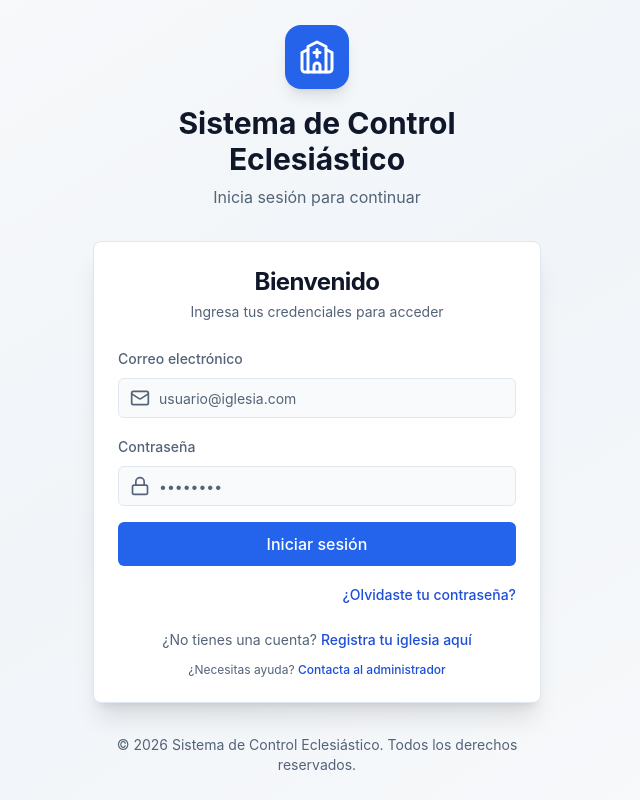
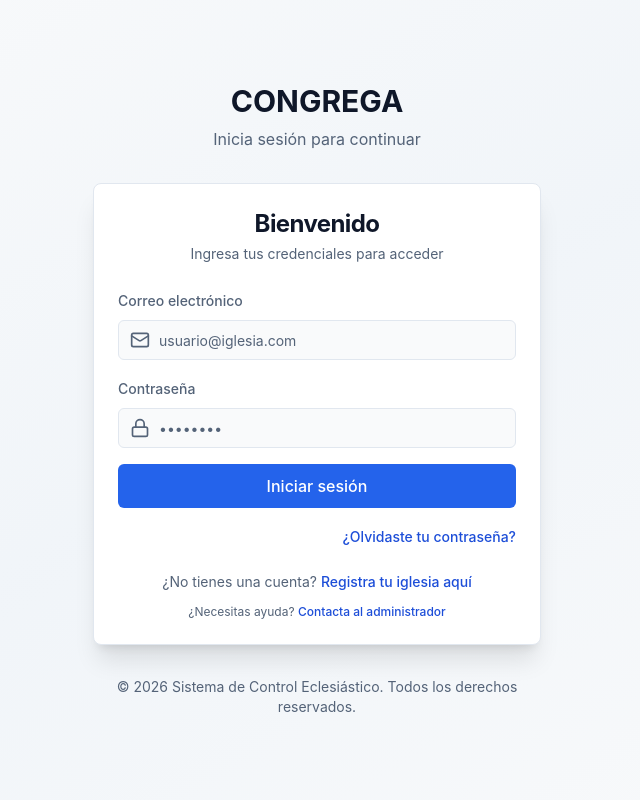
Before and after one commit to Alfredo-Hammer/church-register-frontend, a React (Vite) app: page /login in a window 1280 px wide. Shown: the whole page, without its empty margins (323-963 px from the left). Built offline with nearby package versions, Linux system fonts and the light colour scheme; no server answers.

Commit message:
rebrand: "CONGREGA" en landing y login, crédito de desarrollador en el footer

```diff
--- a/src/pages/LandingPage.jsx
+++ b/src/pages/LandingPage.jsx
@@ -254,7 +254,7 @@ export default function LandingPage() {
             {/* En móvil no cabe junto al toggle y el botón: queda solo el
                 icono, y el nombre lo retoma el titular del hero */}
             <span className="hidden truncate font-bold text-foreground sm:inline">
-              Sistema de Control Eclesiástico
+              CONGREGA
             </span>
           </div>
           <div className="flex shrink-0 items-center gap-1 sm:gap-2">
@@ -510,7 +510,7 @@ export default function LandingPage() {
         <div className="mx-auto flex max-w-6xl flex-col items-center justify-between gap-4 px-4 py-8 text-sm text-muted-foreground sm:flex-row sm:px-6">
           <div className="flex items-center gap-2">
             <Church className="h-4 w-4" />
-            Sistema de Control Eclesiástico
+            CONGREGA
           </div>
           <div className="flex items-center gap-6">
             <Link to="/login" className="transition-colors hover:text-foreground">
@@ -524,6 +524,8 @@ export default function LandingPage() {
             </Link>
           </div>
           <p>© {new Date().getFullYear()} Todos los derechos reservados.</p>
+          {/* Developed by Alfredo Hammer */}
+          <p className="text-gray-500">Desarrollado por Alfredo Hammer</p>
         </div>
       </footer>
     </div>
--- a/src/pages/LoginPage.jsx
+++ b/src/pages/LoginPage.jsx
@@ -49,11 +49,8 @@ export default function LoginPage() {
       <div className="w-full max-w-md">
         {/* Logo y título */}
         <div className="text-center mb-8">
-          <div className="inline-flex items-center justify-center w-16 h-16 bg-blue-600 rounded-2xl shadow-lg mb-4">
-            <Church className="h-9 w-9 text-white" />
-          </div>
           <h1 className="text-3xl font-bold text-foreground mb-2">
-            Sistema de Control Eclesiástico
+            CONGREGA
           </h1>
           <p className="text-muted-foreground">Inicia sesión para continuar</p>
         </div>
```
